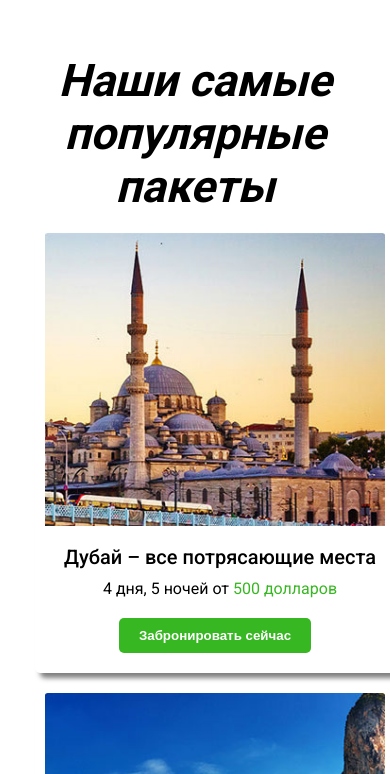
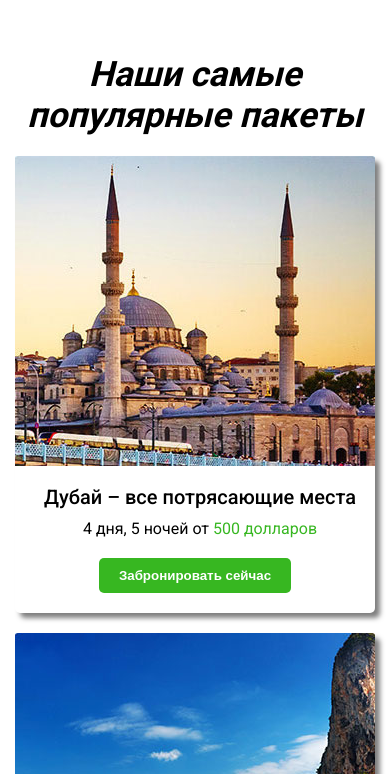
Before and after one commit to prositedeveloper/tourist, a plain HTML site: page index.html in a window 390 px wide. Shown: the part 710-1484 px from the top of the page. Drawn offline with Linux system fonts and the light colour scheme.

Commit message:
Update media screen

```diff
--- a/assets/css/style.css
+++ b/assets/css/style.css
@@ -752,6 +752,23 @@ body {
         background-color: #fff
     }
 
+
+    .intro__title {
+        font-size: 3.5rem;
+    }
+
+    .title {
+        font-size: 3.5rem;
+    }
+
+    .package__item {
+        margin: 2rem 0;
+    }
+
+    .package__image img {
+        width: 100%;
+    }
+
     .reviews {
         height: auto;
         padding-bottom: 5rem;
```
Also changed, not shown: index.html (line endings or trailing spaces).
